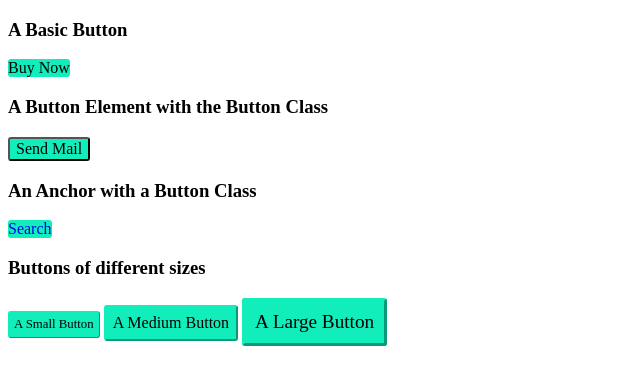
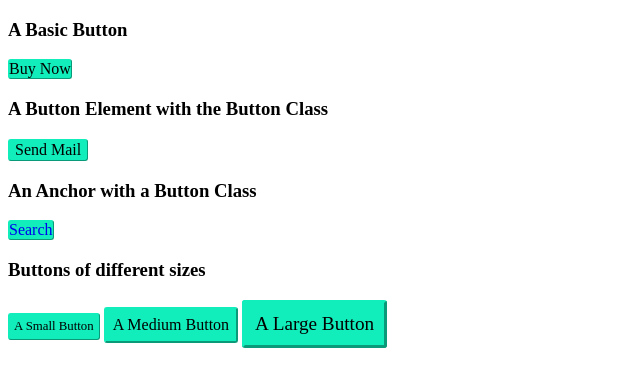
Before and after one commit to rafuka/CSS-Project-Assignment-2, a plain HTML site: page index.html in a window 1280 px wide. Shown: the whole page, without its empty margins (0-640 px from the left). Drawn offline with Linux system fonts and the light colour scheme.

Commit message:
Update button.css

```diff
--- a/button.css
+++ b/button.css
@@ -1,7 +1,7 @@
 .button {
 	display: inline-block;
 	background-color: #1eb;
-
+	border: 1px outset #1eb;
 	border-radius: 3px;
 	text-decoration: none;
 	font: initial;
```
